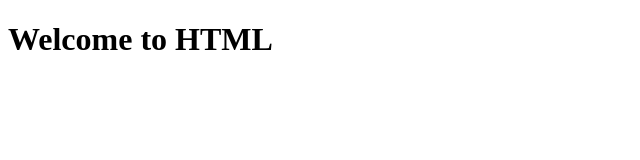
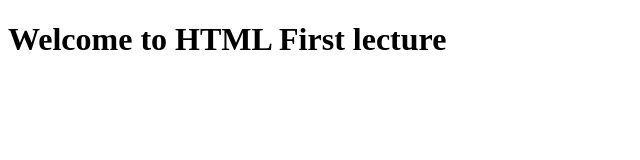
Before and after one commit to sushil-patole/MyHTML, a plain HTML site: page index.html in a window 1280 px wide. Shown: the whole page, without its empty margins (0-640 px from the left). Drawn offline with Linux system fonts and the light colour scheme.

Commit message:
Second File Uploaded

```diff
--- a/index.html
+++ b/index.html
@@ -6,7 +6,7 @@
     <title>My First Website</title>
 </head>
 <body>
-    <h1> Welcome to HTML</h1>
+    <h1> Welcome to HTML First lecture</h1>
 
 </body>
 </html>
```
